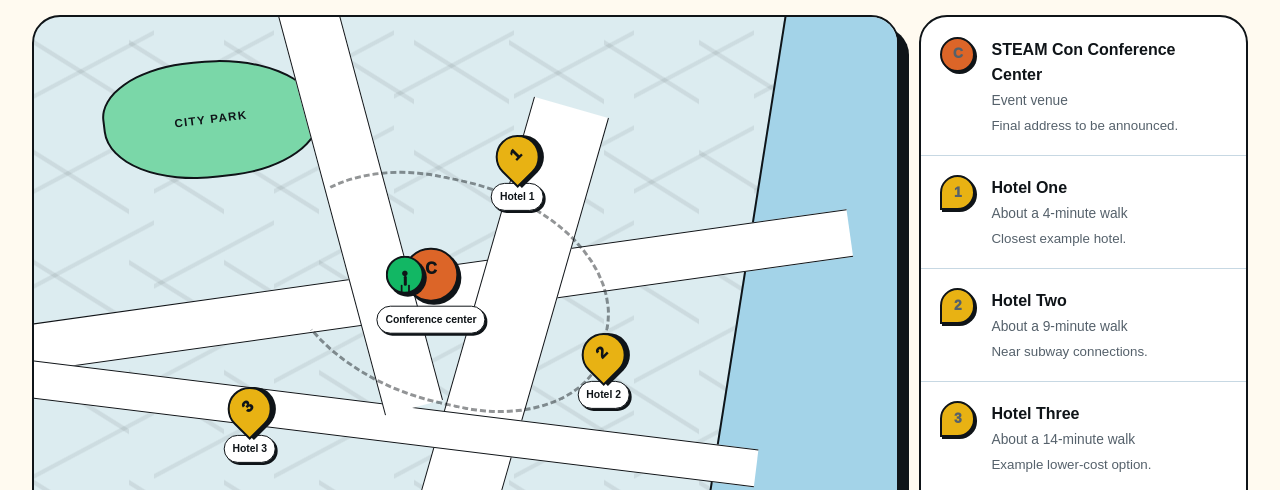
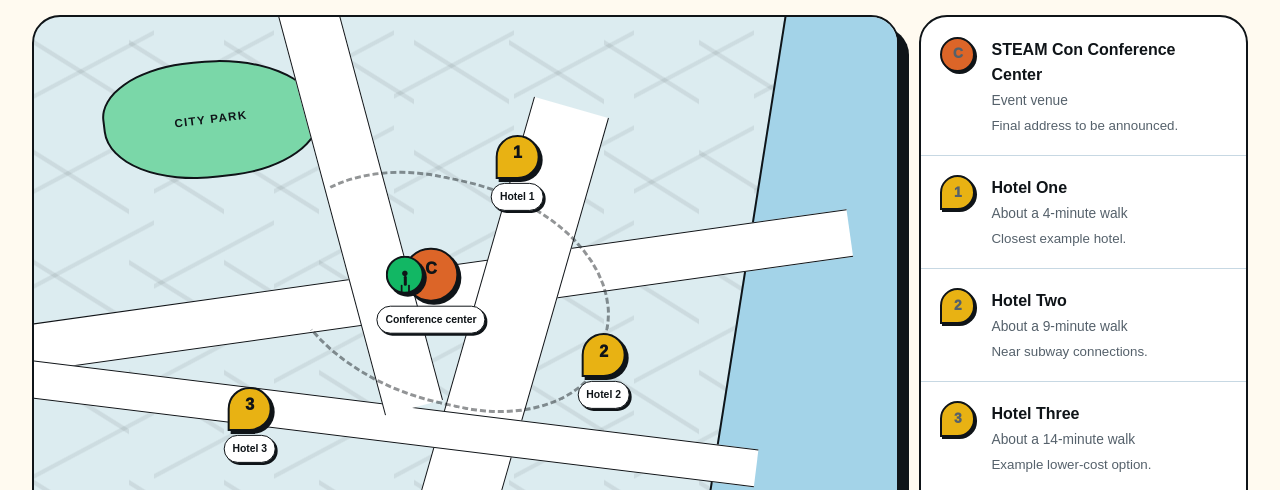
Before and after one commit to SparkCitySTEAMConvention/STEAMCon, a React (Vite) app in the folder frontend/: page /travel in a window 1280 px wide. Shown: the part 1040-1530 px from the top of the page. Built offline with nearby package versions, Linux system fonts and the light colour scheme.

Commit message:
Keep map marker labels upright

```diff
--- a/frontend/src/pages/TravelInfoPage.css
+++ b/frontend/src/pages/TravelInfoPage.css
@@ -43,7 +43,7 @@
 .map-road-three { top: 72%; left: -4%; width: 88%; height: 7%; transform: rotate(7deg); }
 .map-road-four { top: -8%; left: 34%; width: 7%; height: 82%; border-width: 0 1px; transform: rotate(-15deg); }
 .map-pin { position: absolute; z-index: 5; display: grid; justify-items: center; gap: 0.25rem; transform: translate(-50%, -50%); }
-.map-pin b, .map-key { display: grid; width: 2.75rem; height: 2.75rem; place-items: center; border: 2px solid var(--color-ink); border-radius: 50% 50% 50% 0; background: var(--color-technology); box-shadow: 3px 3px 0 var(--color-ink); font-weight: 950; transform: rotate(-45deg); }
+.map-pin b, .map-key { display: grid; width: 2.75rem; height: 2.75rem; place-items: center; border: 2px solid var(--color-ink); border-radius: 50% 50% 50% 0; background: var(--color-technology); box-shadow: 3px 3px 0 var(--color-ink); font-weight: 950; transform: none; }
 .map-pin b { font-size: 1rem; }
 .map-pin b::first-letter, .map-key { line-height: 1; }
 .map-pin b { color: transparent; }
```
